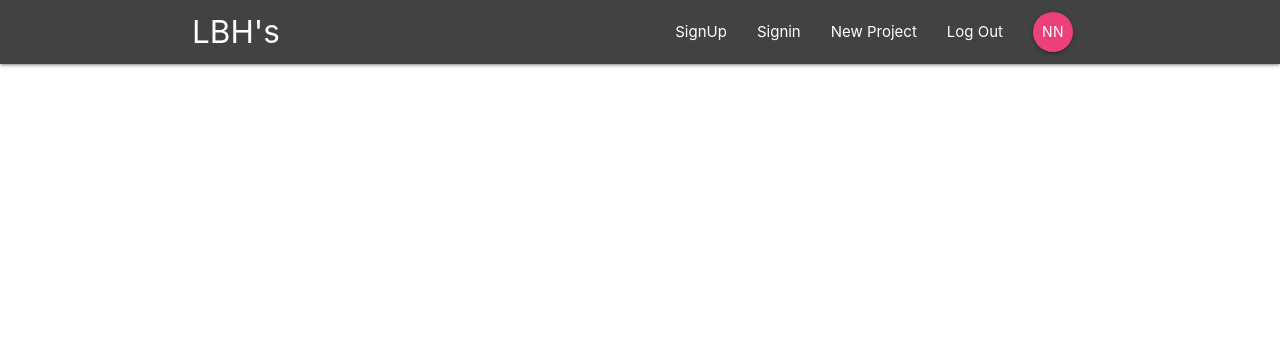
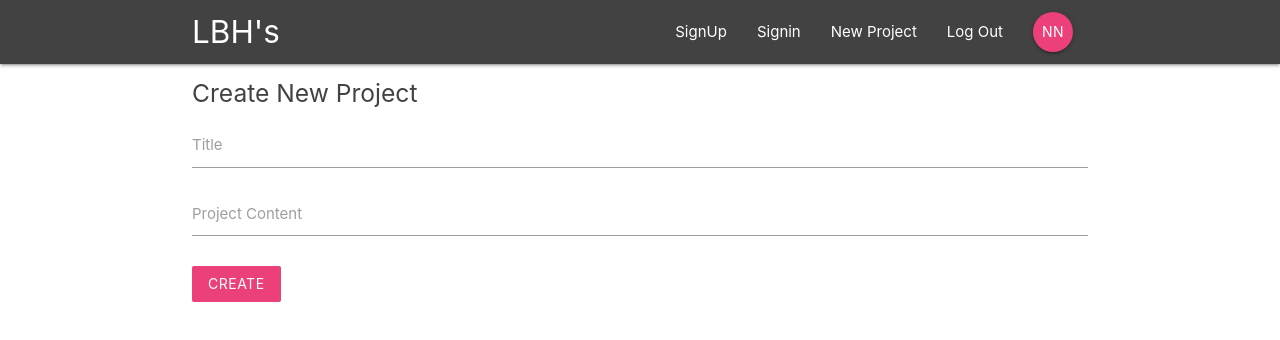
Before and after one commit to Herna4/newproject, a React (Create React App) app: page /createproject in a window 1280 px wide. Shown: the top 340 px of the page. Built offline with nearby package versions, Linux system fonts and the light colour scheme.

Commit message:
added some changes

```diff
--- a/src/App.js
+++ b/src/App.js
@@ -6,6 +6,7 @@
 import ProjectDetails from './components/projects/ProjectDetails';
 import SignIn from './components/auth/SignIn';
 import SignUp from './components/auth/SignUp';
+import CreateProject from './components/projects/CreateProject';
 
 class App extends Component {
   render() {
@@ -18,6 +19,7 @@
             <Route path='/project/:id' component={ProjectDetails} />
             <Route path='/signin' component={SignIn} />
             <Route path='/signup' component={SignUp} />
+            <Route path='/createproject' component={CreateProject} />
           </Switch>
          </div>
       </BrowserRouter>
--- a/src/components/projects/CreateProject.js
+++ b/src/components/projects/CreateProject.js
@@ -0,0 +1,46 @@
+import React, { Component } from 'react'
+
+class CreateProject extends Component {
+    state = {
+        title: "",
+        content: ''
+    }
+
+    handleChange = (event) => {
+        // console.log(event)
+        this.setState({
+            [event.target.id]: event.target.value
+        })
+    }
+
+    handleSubmit = (event) => {
+        // console.log(event)
+        event.preventDefault();
+        console.log(this.state)
+    }
+
+    render() {
+        return (
+            <div className="container">
+                <form onSubmit={this.handleSubmit} className="white">
+                   <h5 className="grey-text text-darken-3">Create New Project</h5>
+                   <div className="input-field">
+                       <label htmlFor="title">Title</label>
+                       <input type="text" id="title" onChange={this.handleChange} />
+                   </div>
+
+                   <div className="input-field">
+                       <label htmlFor="content">Project Content</label>
+                       <textarea id="content" className="materialize-textarea" onChange={this.handleChange}></textarea>
+                   </div>
+
+                   <div className="input-field">
+                       <button className="btn pink lighten-1 z-depth-0">Create</button>
+                   </div>
+                </form>
+            </div>
+        )
+    }
+}
+
+export default CreateProject;
```
